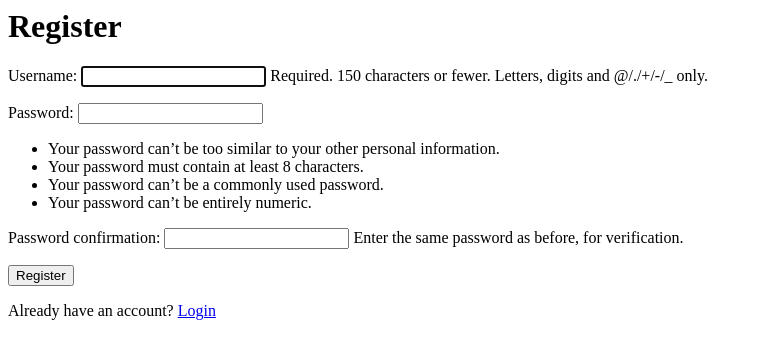
After one commit to elopez2021/tutorial, a Django app: page /register/ in a window 1280 px wide. The commit adds this page. Shown: the top 359 px of the page, without its empty margins (0-759 px from the left). Run offline with Django 3.2, Linux system fonts and the light colour scheme; some libraries are stand-ins or nearby versions.

Commit message:
completed without styles

```diff
--- /dev/null
+++ b/todo_list/base/templates/base/register.html
@@ -0,0 +1,9 @@
+<h1>Register</h1>
+
+<form action="" method="post">
+    {% csrf_token %}
+    {{form.as_p}}
+    <input type="submit" value="Register">
+</form>
+
+<p>Already have an account? <a href="{% url 'login' %}">Login</a></p>
--- a/todo_list/base/urls.py
+++ b/todo_list/base/urls.py
@@ -1,7 +1,11 @@
 from django.urls import path
 from . import views
+from django.contrib.auth.views import LogoutView
 
 urlpatterns = [
+    path('login/', views.CustomLoginView.as_view(), name="login"),
+    path('logout/', LogoutView.as_view(next_page='login'), name="logout"),
+    path('register/', views.RegisterPage.as_view(), name="register"),
     path('', views.TaskList.as_view(), name="tasks"),
     path('task/<int:pk>/', views.TaskDetail.as_view(), name="task"),
     path('task-create/', views.TaskCreate.as_view(), name="task-create"),
--- a/todo_list/base/views.py
+++ b/todo_list/base/views.py
@@ -1,40 +1,112 @@
 from django.db import models
-from django.shortcuts import render
+from django.shortcuts import redirect, render
+from django.urls.base import reverse
 from django.views.generic.list import ListView
 from django.views.generic.detail import DetailView
-from django.views.generic.edit import CreateView, UpdateView, DeleteView
+from django.views.generic.edit import CreateView, UpdateView, DeleteView, FormView
+
+
 from django.urls import reverse_lazy
 """use to redirect to a different part of our page or app"""
+from django.contrib.auth.views import LoginView
+
+from django.contrib.auth.mixins import LoginRequiredMixin
+"""If you wanna restricted a class if the user isn't logged in, just put the view you want to restrict
+
+then you gotta go to settings.py and add this at the end to set
+
+LOGIN_URL = 'login'
+
+"""
+
+from django.contrib.auth.forms import UserCreationForm
+"""Once we create a user we want to log that user in directly so we can don't want to force them to log in"""
+from django.contrib.auth import login
+
+
 from .models import Task
 
 # Create your views here.
-class TaskList(ListView):
+
+class CustomLoginView(LoginView):
+    template_name = 'base/login.html'
+    fields = '__all__'
+    redirect_authenticated_user = True
+
+    """If the use is logged in, it will be redirected to taks url"""
+    def get_success_url(self):
+        return reverse_lazy('tasks')
+
+class RegisterPage(FormView):
+    template_name = 'base/register.html'
+    form_class = UserCreationForm
+    redirect_authenticated_user = True
+    success_url = reverse_lazy('tasks')
+
+    def form_valid(self, form):
+        """Once it's created, you're logged in with this"""
+        user = form.save()
+        if user is not None:
+            login(self.request, user)
+            """This authenticate the user"""
+        return super(RegisterPage, self).form_valid(form)
+
+    """If you're logged in, you can't see this page"""
+    def get(self, *args, **kwargs):
+        if self.request.user.is_authenticated:
+            return redirect('tasks')
+        return super(RegisterPage, self).get(*args, **kwargs)
+
+
+class TaskList(LoginRequiredMixin, ListView):
     model = Task
     context_object_name = 'tasks'
     template_name = 'base/task_list.html'
 
-class TaskDetail(DetailView):
+    """Function to make sure the user only sees his data"""
+    def get_context_data(self, **kwargs):
+        context = super().get_context_data(**kwargs)
+        context['tasks'] = context['tasks'].filter(user=self.request.user)
+        context['count'] = context['tasks'].filter(complete=False).count()
+
+
+        search_input = self.request.GET.get('search-area') or ''
+        """search area is the name of the input and or means if we don't search anything, the field is going to be blank"""
+        if search_input:
+            context['tasks'] = context['tasks'].filter(title__icontains=search_input)
+            """you can use startswith if you wanna get the values if the word starts with that"""
+
+        context['search_input'] = search_input
+        return context
+
+class TaskDetail(LoginRequiredMixin, DetailView):
     model = Task
     context_object_name = 'task'
     template_name = 'base/task_detail.html'
 
-class TaskCreate(CreateView):
+class TaskCreate(LoginRequiredMixin, CreateView):
     model = Task
-    fields = '__all__'
+    """Delete __all__ so the user can't create tasks in another user """
+    fields = ['title', 'description', 'complete']
     """If you wanna get the fields specifically, you use fields = ['title', 'description', etc.]"""
     success_url = reverse_lazy('tasks')
     """It is sending to the url named tasks, which is this one
     path('', views.TaskList.as_view(), name="tasks") (the first url)"""
     template_name = 'base/task_form.html'
 
-class TaskUpdate(UpdateView):
+    """Function to prevent other users to create tasks in other users"""
+    def form_valid(self, form):
+        form.instance.user = self.request.user
+        return super(TaskCreate, self).form_valid(form)
+
+class TaskUpdate(LoginRequiredMixin, UpdateView):
     model = Task
-    fields = '__all__'
+    fields = ['title', 'description', 'complete']
     success_url = reverse_lazy('tasks')
     template_name = 'base/task_form.html'
     """That's the default template name"""
 
-class TaskDelete(DeleteView):
+class TaskDelete(LoginRequiredMixin, DeleteView):
     model = Task
     context_object_name = 'task'
     success_url = reverse_lazy('tasks')
--- a/todo_list/todo_list/settings.py
+++ b/todo_list/todo_list/settings.py
@@ -114,6 +114,7 @@ USE_L10N = True
 
 USE_TZ = True
 
+LOGIN_URL = 'login'
 
 # Static files (CSS, JavaScript, Images)
 # https://docs.djangoproject.com/en/3.2/howto/static-files/
```
Also changed, not shown: todo_list/base/templates/base/login.html (added, +9 -0 lines), todo_list/base/templates/base/task_list.html (+15 -2 lines), todo_list/db.sqlite3.
